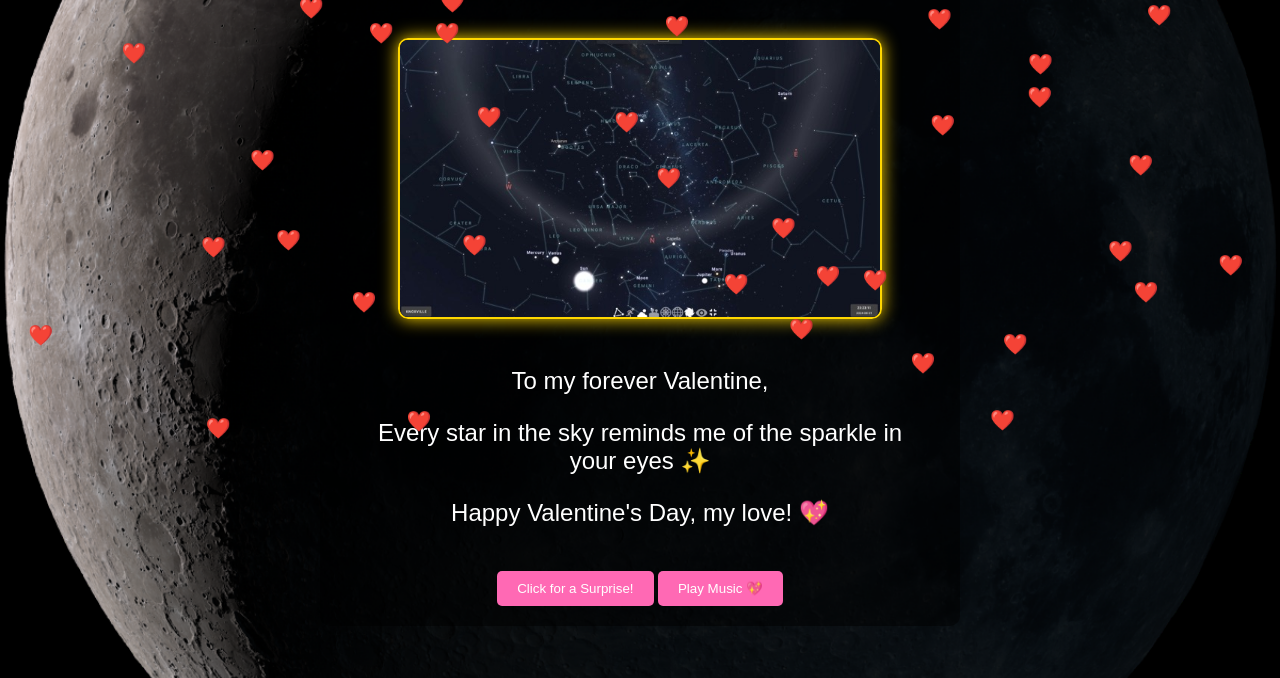
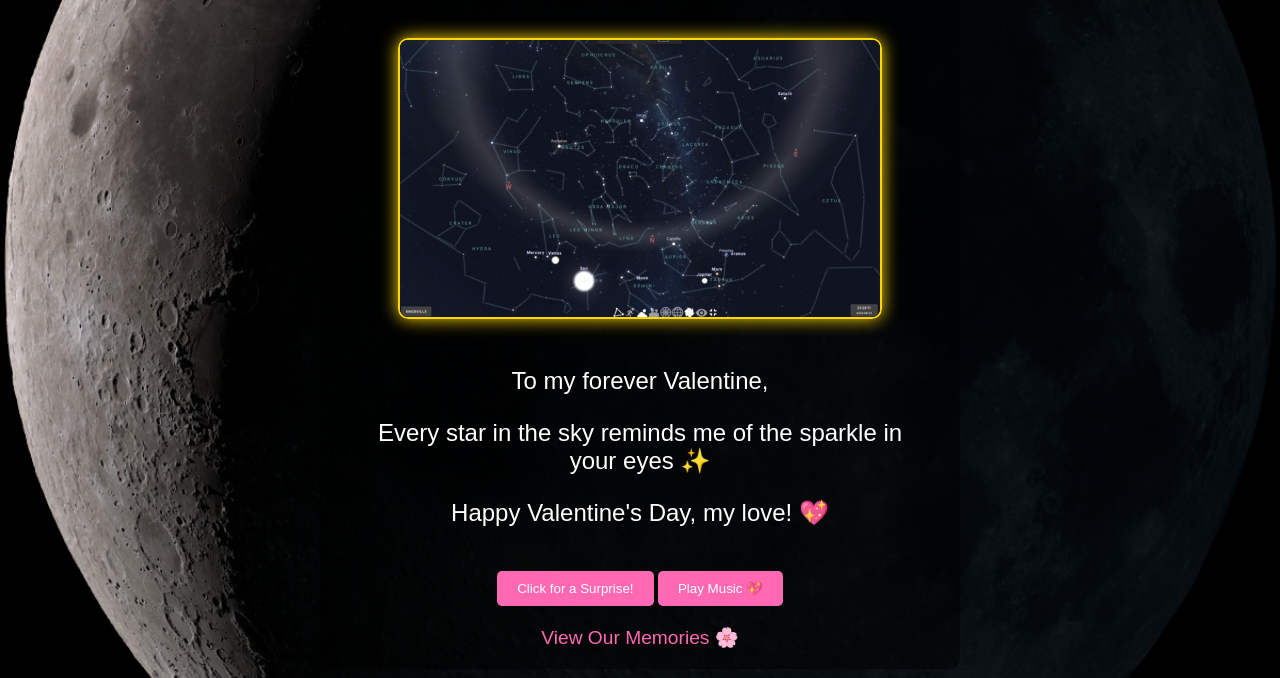
Before and after one commit to PratikAher393/foryouswati, a plain HTML site: page index.html in a window 1280 px wide. Shown: the part 142-820 px from the top of the page. Drawn offline with Linux system fonts and the light colour scheme.

Commit message:
Update index.html

```diff
--- a/index.html
+++ b/index.html
@@ -8,7 +8,7 @@
         body {
             margin: 0;
             height: 100vh;
-            background-image: url('moon.png'); /* Add your image here */
+            background-image: url('moon.png'); /* Background image */
             background-size: cover; /* Ensures the image covers the entire background */
             background-position: center; /* Centers the image */
             background-repeat: no-repeat; /* Prevents the image from repeating */
@@ -16,18 +16,11 @@
             overflow: hidden;
         }
 
-        #starry-sky {
-            position: fixed;
-            width: 100%;
-            height: 100%;
-            z-index: -1;
-        }
-
         .container {
             text-align: center;
             padding: 20px;
             color: #fff;
-            background: rgba(0, 0, 0, 0.5); /* Adds a semi-transparent overlay for better readability */
+            background: rgba(0, 0, 0, 0.5); /* Semi-transparent overlay for better readability */
             border-radius: 10px;
             margin: 20px auto;
             max-width: 600px;
@@ -77,10 +70,9 @@
             to { box-shadow: 0 0 20px gold; }
         }
 
-        .heart {
+        .flower {
             position: absolute;
-            color: #ff69b4;
-            font-size: 20px;
+            font-size: 30px;
             animation: fall 3s linear infinite;
         }
 
@@ -91,7 +83,7 @@
     </style>
 </head>
 <body>
-    <div id="hearts-container"></div>
+    <div id="flowers-container"></div>
     <div class="container">
         <h1>Our Universe 🌌💫</h1>
         <img src="star-map.jpeg" alt="Custom Star Map" class="star-map">
@@ -100,7 +92,7 @@
             <p>Every star in the sky reminds me of the sparkle in your eyes ✨</p>
             <p>Happy Valentine's Day, my love! 💖</p>
         </div>
-        <button onclick="revealSecret()" style="
+        <button onclick="revealSurprise()" style="
             background: #ff69b4;
             color: white;
             border: none;
@@ -122,31 +114,38 @@
             cursor: pointer;
             margin-top: 20px;
         ">Play Music 💖</button>
+        <!-- Link to Memories Page -->
+        <a href="memories.html" style="
+            display: block;
+            margin-top: 20px;
+            color: #ff69b4;
+            text-decoration: none;
+            font-size: 1.2em;
+        ">View Our Memories 🌸</a>
     </div>
     <audio id="myAudio" loop>
         <source src="Tainu Khabar Nahi (From Munjya).mp3" type="audio/mpeg">
     </audio>
     <script>
-        function createHearts() {
-            const heartsContainer = document.getElementById('hearts-container');
-            for (let i = 0; i < 50; i++) {
-                const heart = document.createElement('div');
-                heart.innerHTML = '❤️';
-                heart.classList.add('heart');
-                heart.style.left = Math.random() * 100 + '%';
-                heart.style.animationDelay = Math.random() * 2 + 's';
-                heartsContainer.appendChild(heart);
+        function createFlowers() {
+            const flowersContainer = document.getElementById('flowers-container');
+            for (let i = 0; i < 20; i++) {
+                const flower = document.createElement('div');
+                flower.innerHTML = '🌸'; /* Flower emoji */
+                flower.classList.add('flower');
+                flower.style.left = Math.random() * 100 + '%';
+                flower.style.animationDelay = Math.random() * 2 + 's';
+                flowersContainer.appendChild(flower);
             }
         }
 
-        function revealSecret() {
+        function revealSurprise() {
+            createFlowers();
+            setTimeout(() => {
+                document.getElementById('flowers-container').innerHTML = ''; /* Clear flowers after 5 seconds */
+            }, 5000);
             document.getElementById('secret-message').style.display = 'block';
-            for(let i = 0; i < 20; i++) {
-                setTimeout(() => createHearts(), i * 100);
-            }
         }
-
-        createHearts();
     </script>
 </body>
 </html>
```
